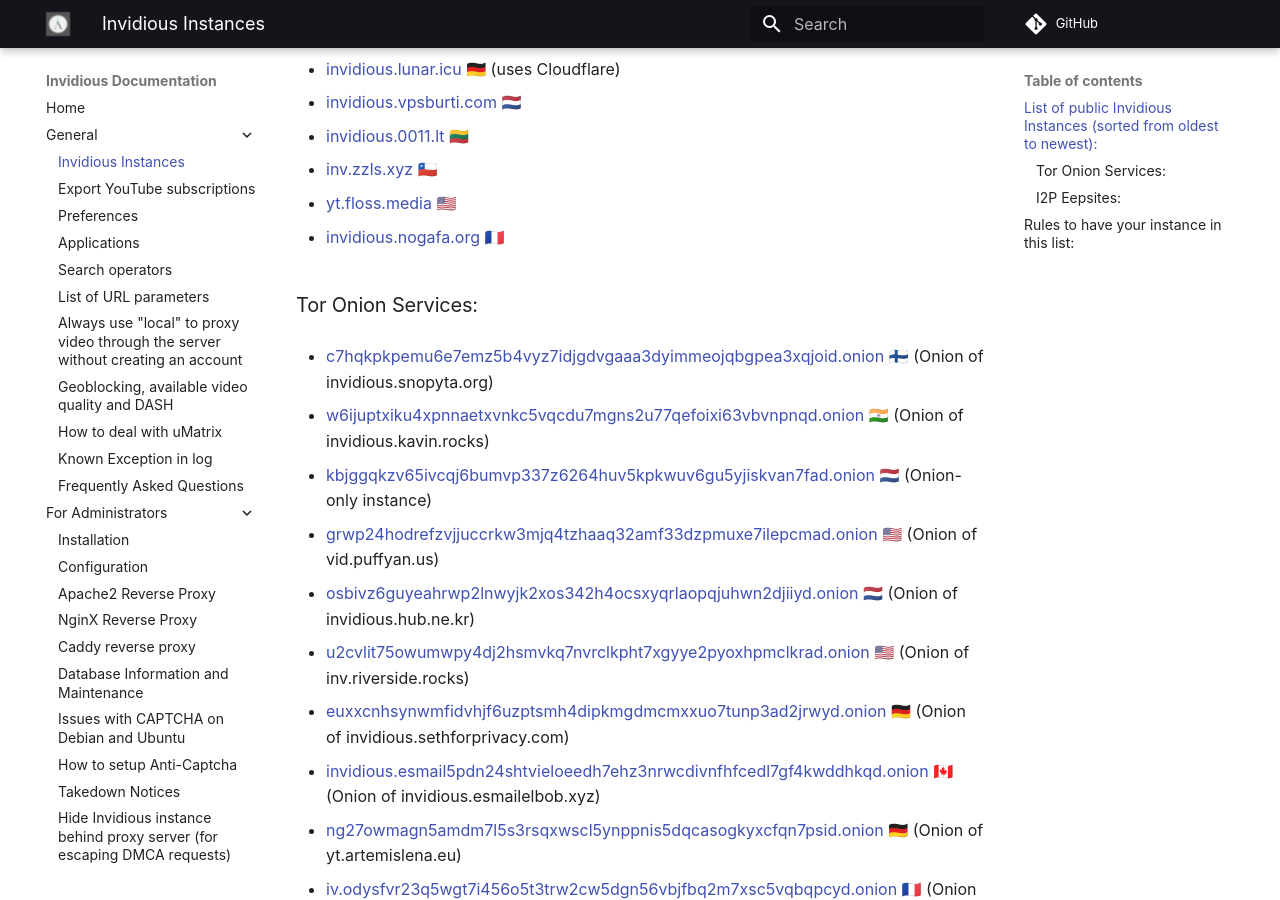
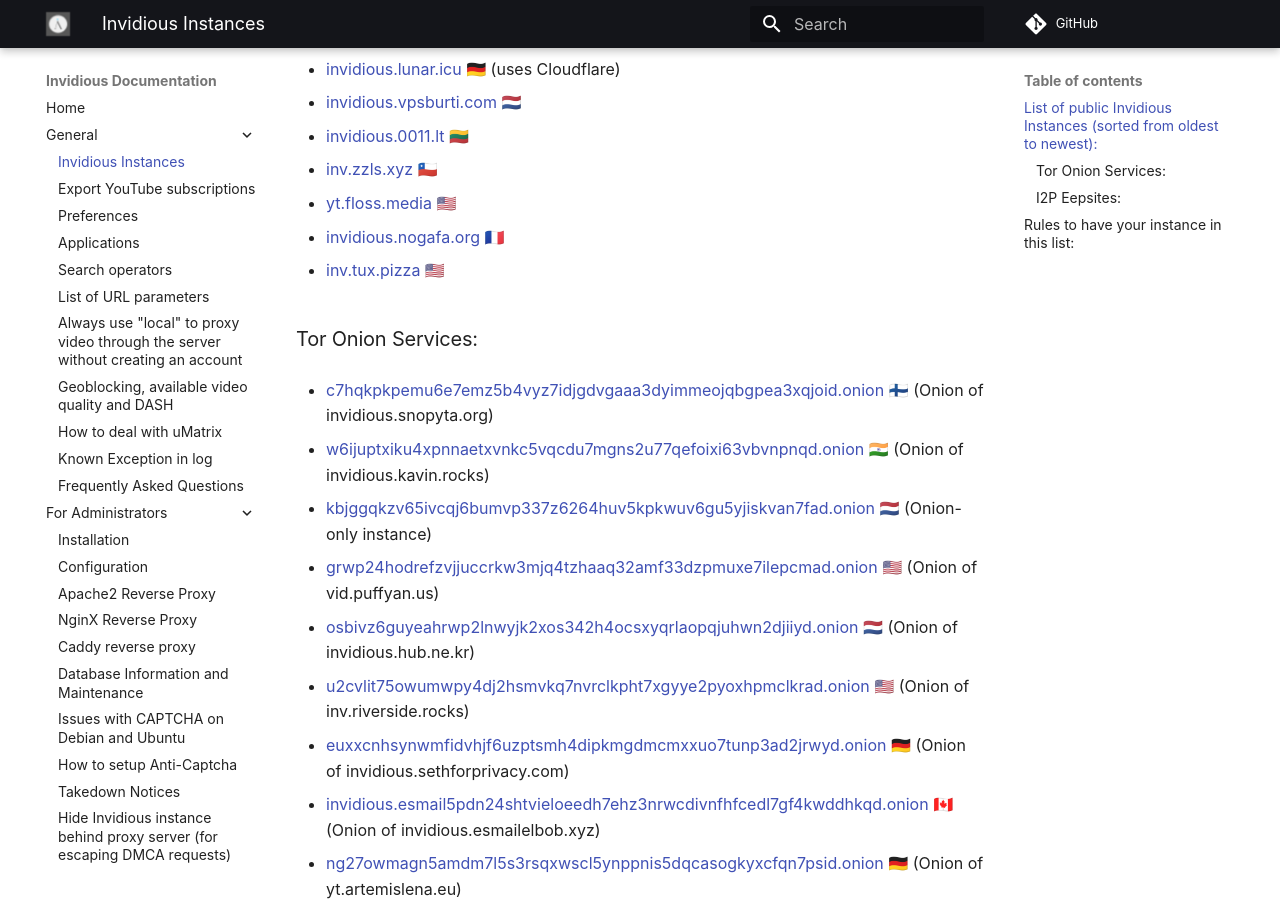
Before and after one commit to iv-org/documentation, an MkDocs documentation site: the page built from docs/instances.md, in a window 1280 px wide and 900 px high, scrolled down 1154 px. Built offline with MkDocs 1.6.1 and Material for MkDocs 9.7.7, drawn with Linux system fonts in a browser that asks for light colours; comment, search, counter and statistics services are not loaded.

Commit message:
Add inv.tux.pizza
Closes  #356

```diff
--- a/docs/instances.md
+++ b/docs/instances.md
@@ -62,6 +62,7 @@
 
 * [invidious.nogafa.org](https://invidious.nogafa.org) 🇫🇷
 
+* [inv.tux.pizza](https://inv.tux.pizza) 🇺🇸
 
 
 ### Tor Onion Services:
```
